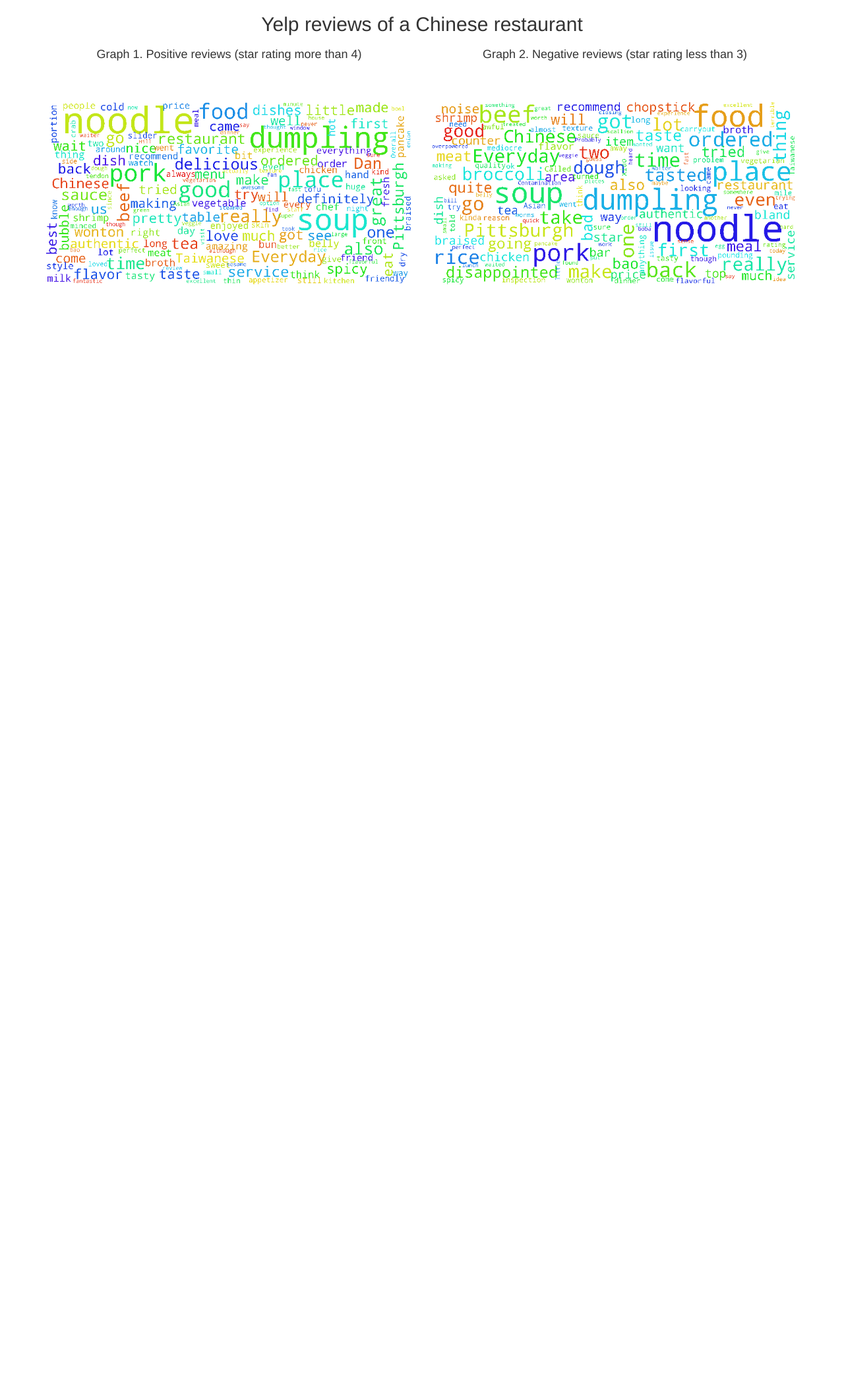
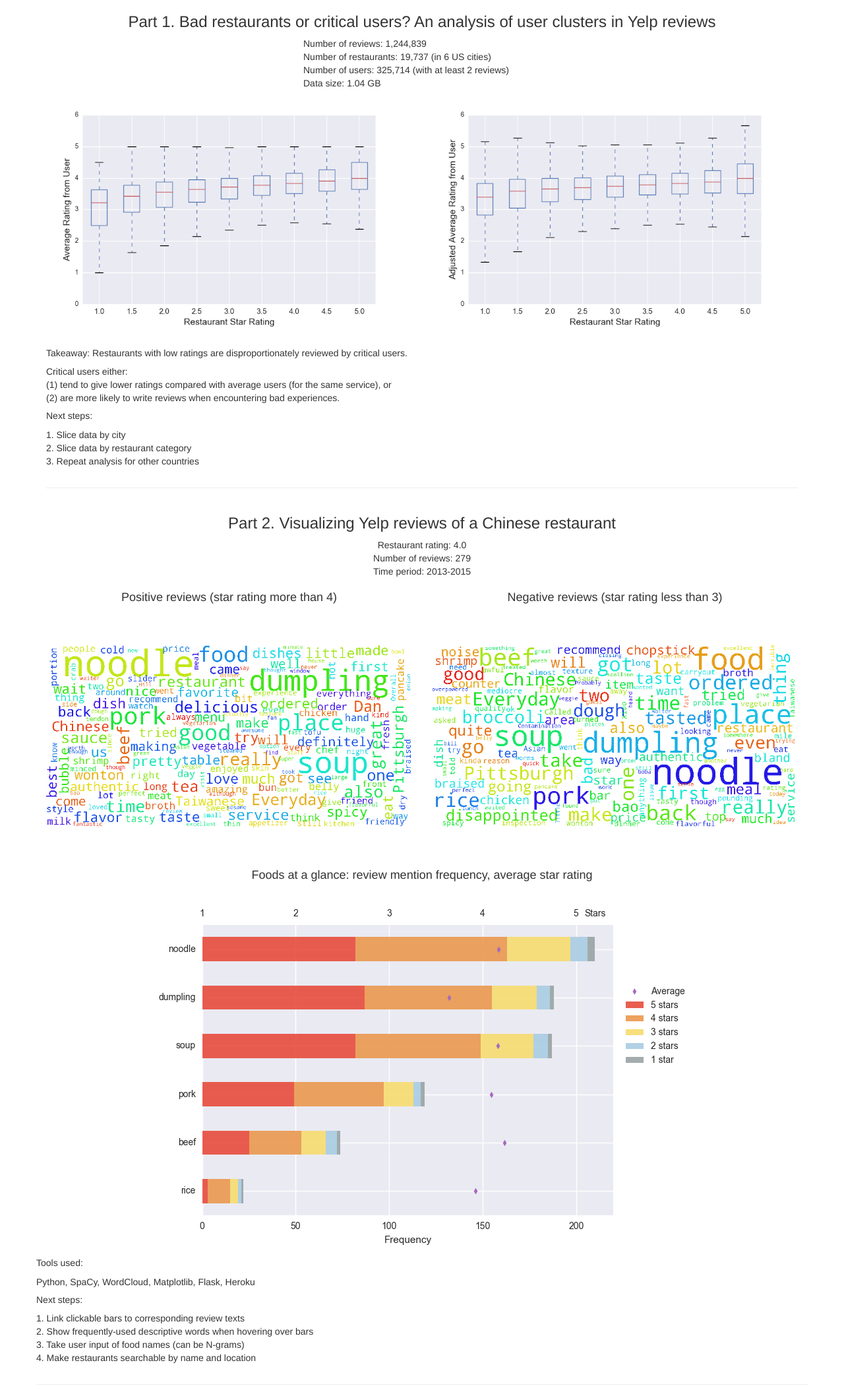
Before and after one commit to XiaominFu/yum-dish, a Flask app: page /index in a window 1280 px wide. Shown: the whole page at 66% size. Before the commit the page ends 431 px from the top, so only its background shows below. Run offline with Flask 2, Linux system fonts and the light colour scheme; some libraries are stand-ins or nearby versions.

Commit message:
TDI final interview. Add boxplots and barchart. Update SpaCy. Install Plotly.

```diff
--- a/templates/index.html
+++ b/templates/index.html
@@ -11,22 +11,94 @@
 
 		<div class="container">
 
+
 		<div class="row">
-			<div class="col-md-12"><h2 class="text-center">Yelp reviews of a Chinese restaurant</h2></div>
+			<div class="col-md-12 text-center">
+				<h3>Part 1. Bad restaurants or critical users? An analysis of user clusters in Yelp reviews</h3>
+			</div>
+		</div>
+
+		<div class="row">
+			<div class="col-md-4"></div>
+			<div class="col-md-8">
+				Number of reviews: 1,244,839 <br>
+				Number of restaurants:  19,737 (in 6 US cities)<br>
+				Number of users: 325,714 (with at least 2 reviews) <br>
+				Data size: 1.04 GB
+			</div>
 		</div>
 
 
 		<div class="row">
 
 		<div class="col-md-6">
-		<h4 class="text-center">Graph 1. Positive reviews (star rating more than 4)</h4>
-		<img src="{{ url_for('static',filename='review_good.png') }}" class="img-responsive" alt="Figure 1"/>
+		<img src="{{ url_for('static',filename='boxplot1.png') }}" class="img-responsive" alt="boxplot1"/>
 		</div>
 
 		<div class="col-md-6">
-		<h4 class="text-center">Graph 2. Negative reviews (star rating less than 3)</h4>
-		<img src="{{ url_for('static',filename='review_bad.png') }}" class="img-responsive" alt="Figure 2"/>
+		<img src="{{ url_for('static',filename='boxplot2.png') }}" class="img-responsive" alt="boxplot2"/>
 		</div>
+
+		</div>
+
+		<div class="row">
+			<div class="col-md-12">
+				<h5>Takeaway: Restaurants with low ratings are disproportionately reviewed by critical users.</h5>
+				<p>Critical users either: <br>
+				(1) tend to give lower ratings compared with average users (for the same service), or <br>
+				(2) are more likely to write reviews when encountering bad experiences.</p>
+				<h5>Next steps:</h5>
+				<p> 1. Slice data by city<br>
+					2. Slice data by restaurant category<br>
+				    3. Repeat analysis for other countries</p>
+			</div>
+		</div>
+
+		<hr>
+
+		<div class="row">
+			<div class="col-md-12 text-center">
+				<h3>Part 2. Visualizing Yelp reviews of a Chinese restaurant</h3>
+				<p> Restaurant rating: 4.0 <br>
+				    Number of reviews: 279 <br>
+				    Time period: 2013-2015 </p>
+			</div>
+		</div>
+
+
+		<div class="row">
+
+		<div class="col-md-6">
+		<h4 class="text-center">Positive reviews (star rating more than 4)</h4>
+		<img src="{{ url_for('static',filename='review_good.png') }}" class="img-responsive center-block" alt="Wordcloud positive"/>
+		</div>
+
+		<div class="col-md-6">
+		<h4 class="text-center">Negative reviews (star rating less than 3)</h4>
+		<img src="{{ url_for('static',filename='review_bad.png') }}" class="img-responsive center-block" alt="Wordcloud negative"/>
+		</div>
+
+
+		<div class="row">
+			<div class="col-md-12">
+			<h4 class="text-center">Foods at a glance: review mention frequency, average star rating</h4>
+			<img src="{{ url_for('static',filename='barchart.png') }}" class="img-responsive center-block" alt="barchart"/>
+			</div>
+		</div>
+
+		<div class="row">
+			<div class="col-md-12">
+				<h5>Tools used:</h5>
+				<p>Python, SpaCy, WordCloud, Matplotlib, Flask, Heroku</p>
+				<h5>Next steps:</h5>
+				<p> 1. Link clickable bars to corresponding review texts<br>
+					2. Show frequently-used descriptive words when hovering over bars<br>
+					3. Take user input of food names (can be N-grams)<br>
+				    4. Make restaurants searchable by name and location</p>
+			</div>
+		</div>
+
+		<hr>
 
 		</div>
 
```
Also changed, not shown: requirements.txt (+5 -3 lines), static/barchart.png (added), static/boxplot1.png (added), static/boxplot2.png (added).
